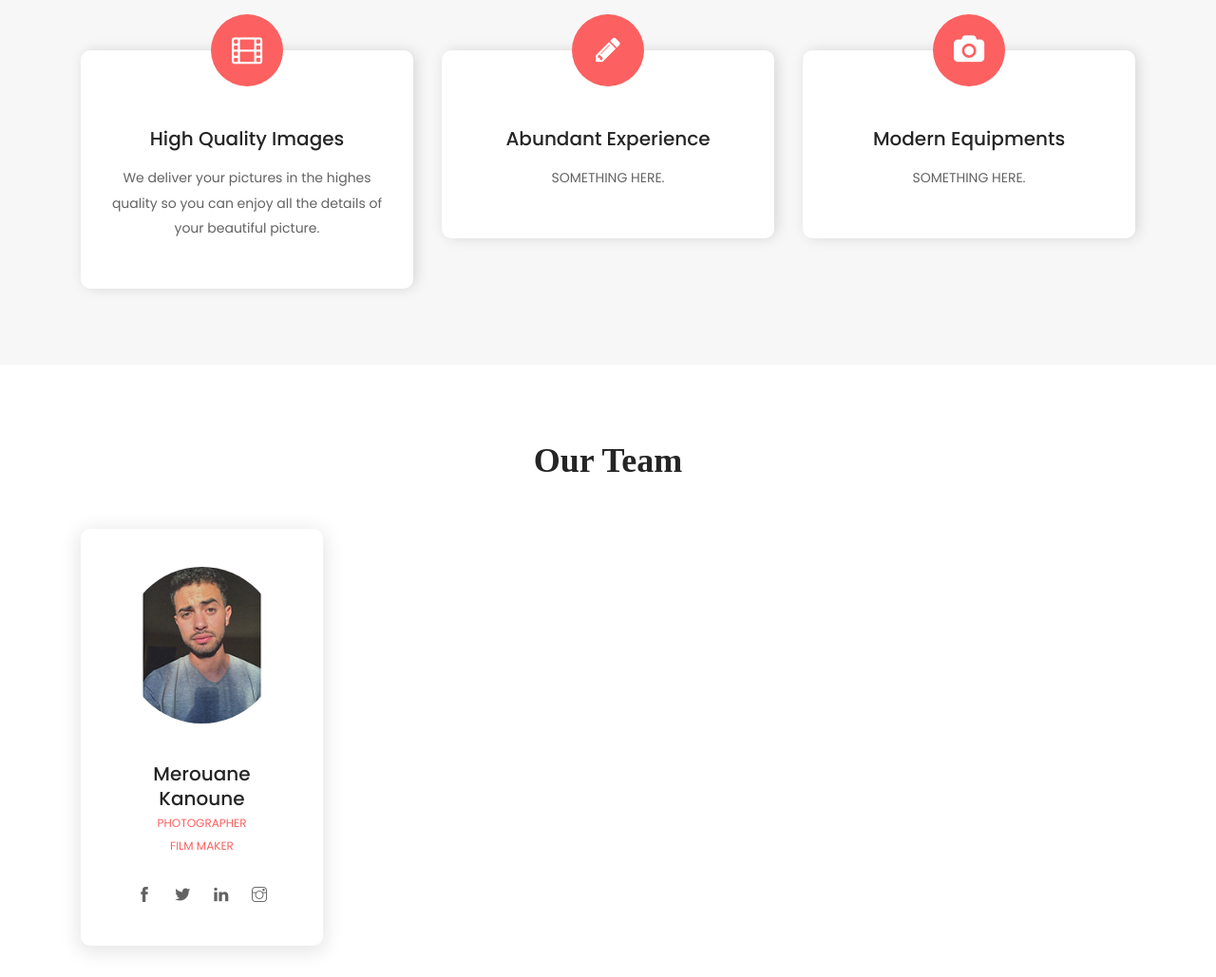
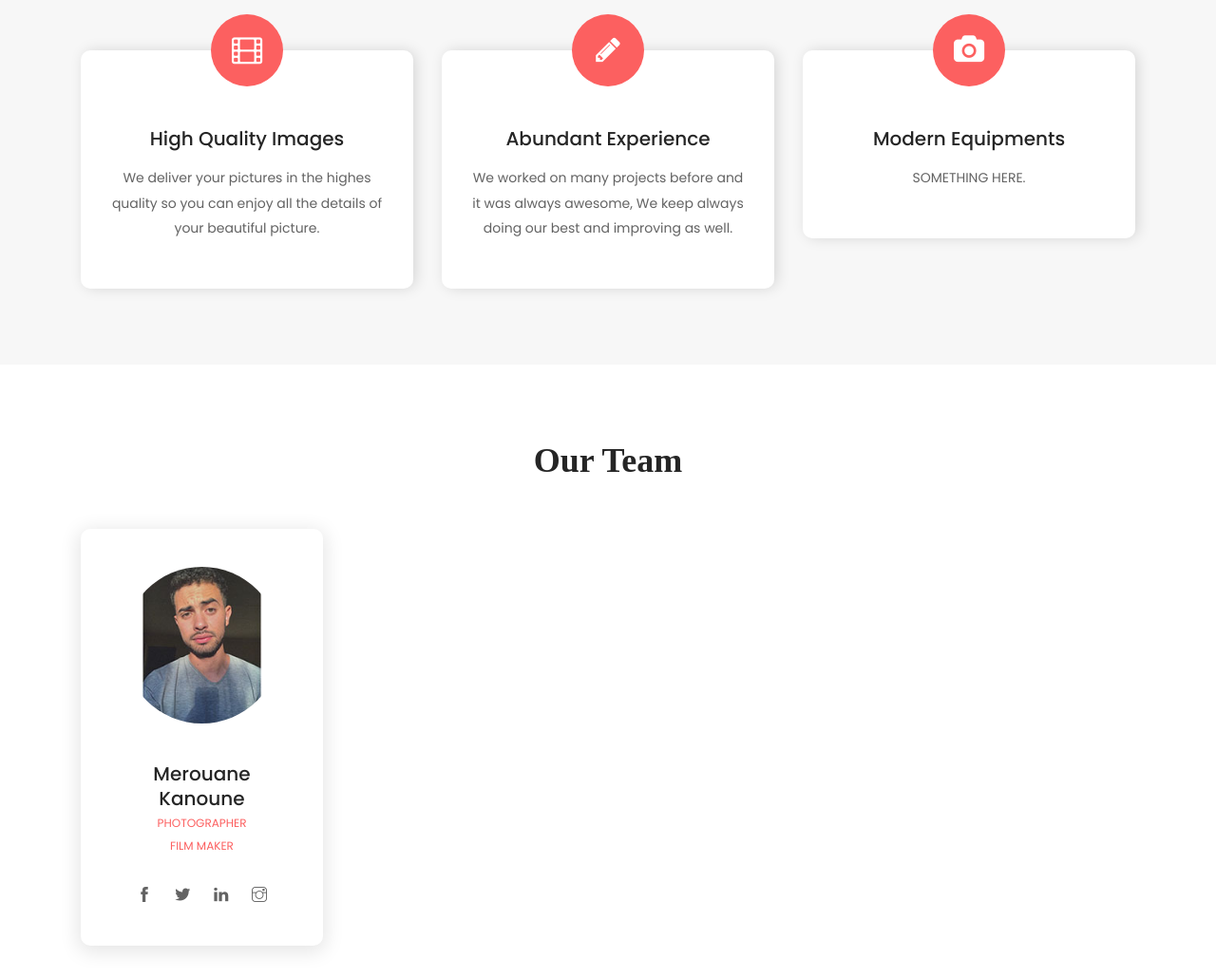
Before and after one commit to reokameprod/reokameprod.github.io, a website: page about.html in a window 1280 px wide. Shown: the part 1240-2269 px from the top of the page at 95% size. Drawn offline with Linux system fonts and the light colour scheme.

Commit message:
Update about.html

```diff
--- a/about.html
+++ b/about.html
@@ -183,7 +183,7 @@
                             <i class="fa fa-pencil" aria-hidden="true"></i>
                         </div>
                         <h4>Abundant Experience</h4>
-                        <p>SOMETHING HERE.</p>
+                        <p>We worked on many projects before and it was always awesome, We keep always doing our best and improving as well.</p>
                     </div>
                 </div>
 
```
